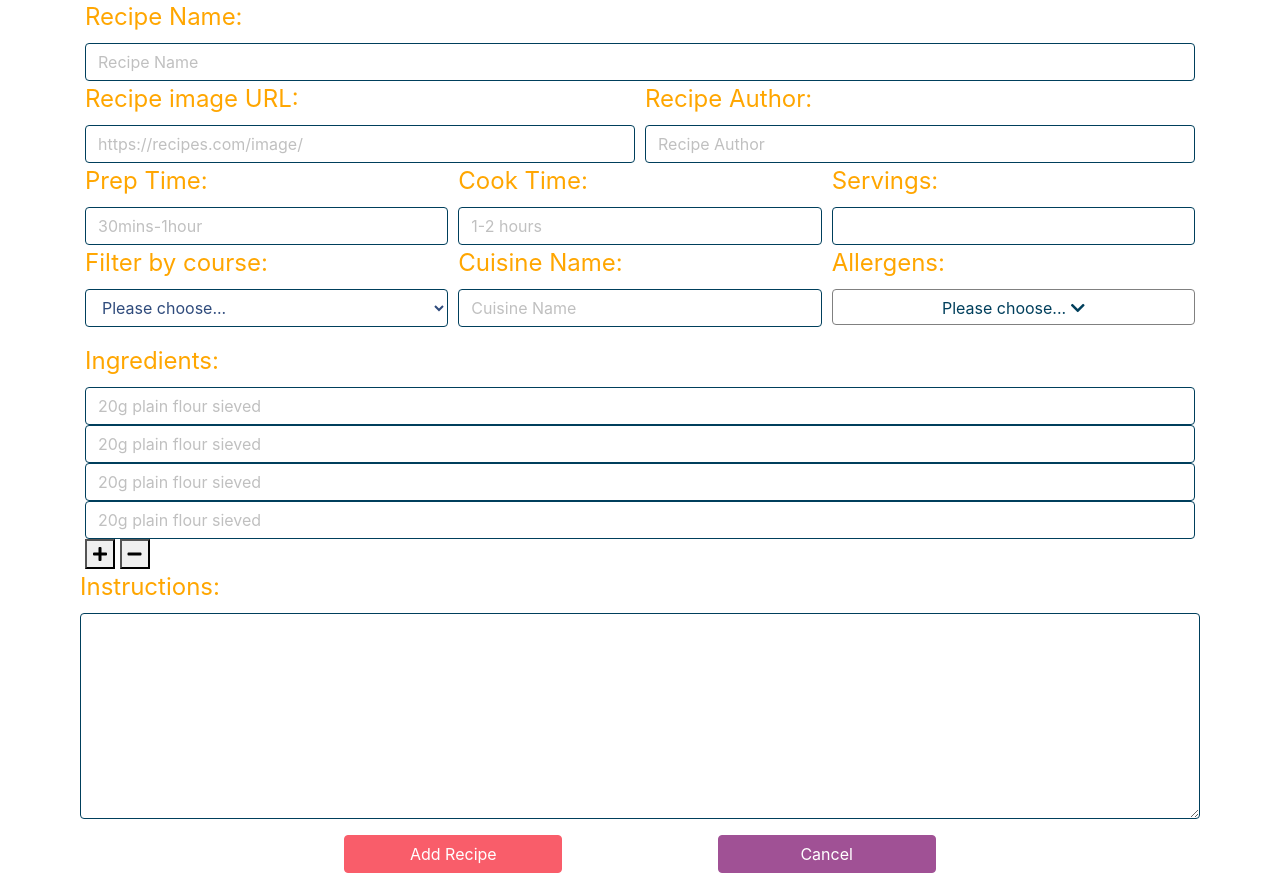
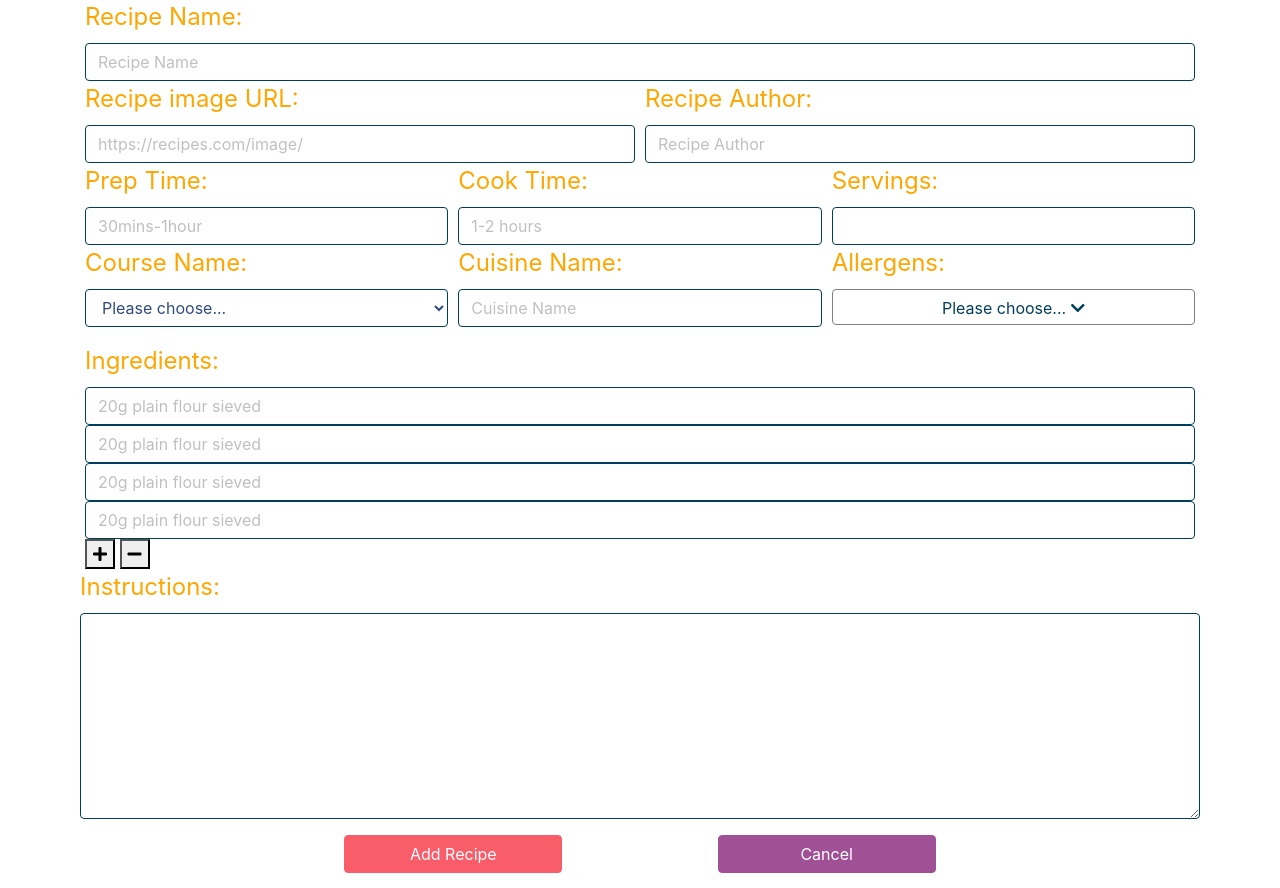
Before and after one commit to LibbyH52/Cookbook-App, a Flask app: page /add_recipe in a window 1280 px wide. Shown: the part 547-1435 px from the top of the page. Run offline with Flask 2, Linux system fonts and the light colour scheme; data that the repository does not hold is empty; some libraries are stand-ins or nearby versions.

Commit message:
wrong name label on course field

```diff
--- a/templates/addrecipe.html
+++ b/templates/addrecipe.html
@@ -37,7 +37,7 @@
     <div class="col-sm-12 col-md-6 col-lg-4">
       <div class="form-group">
         <!--dynamically populates the select menu with course names-->
-        <label for="course">Filter by course: </label>
+        <label for="course">Course Name: </label>
         <select class="form-control" name="course" id="course">
                 <option disabled selected>Please choose...</option>
                 {% for course in courses %}
```
